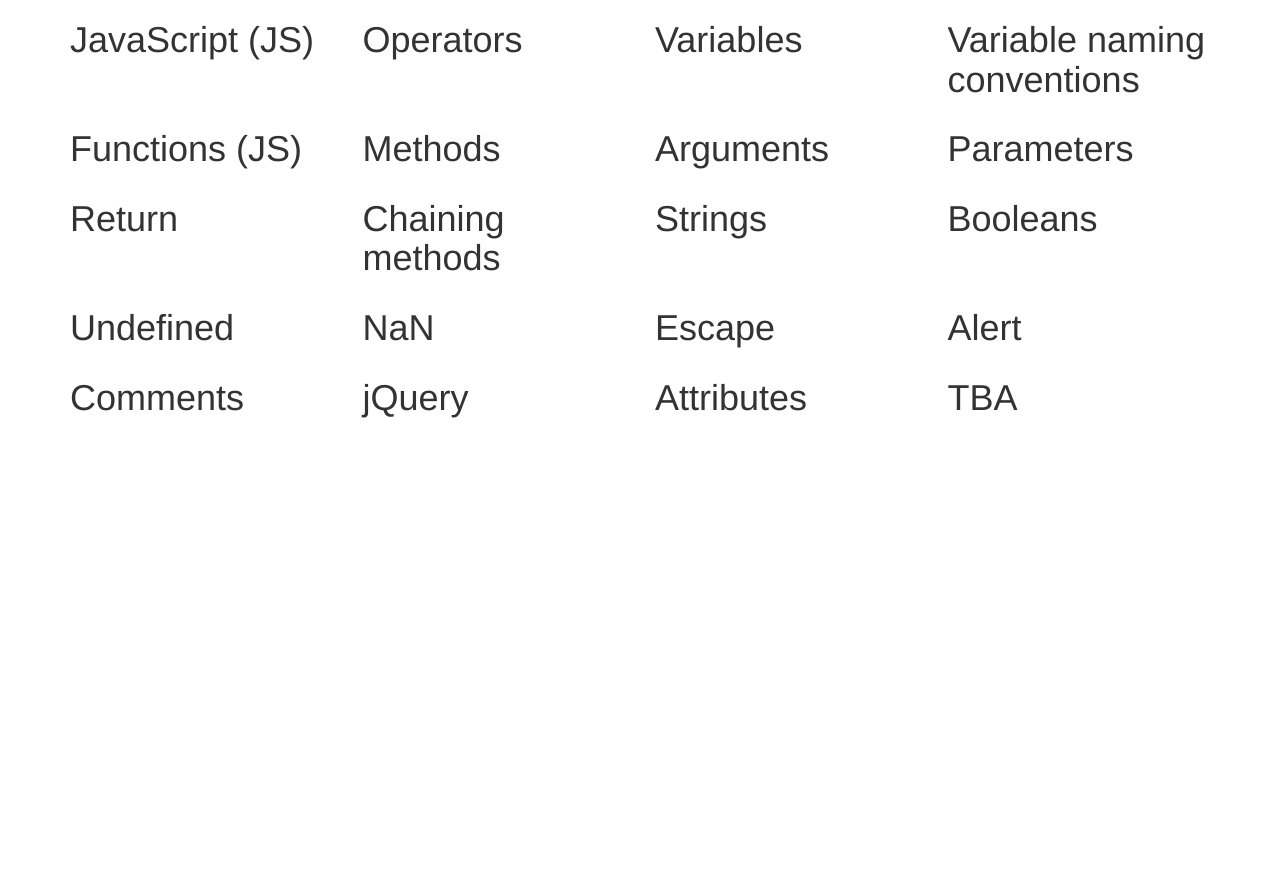
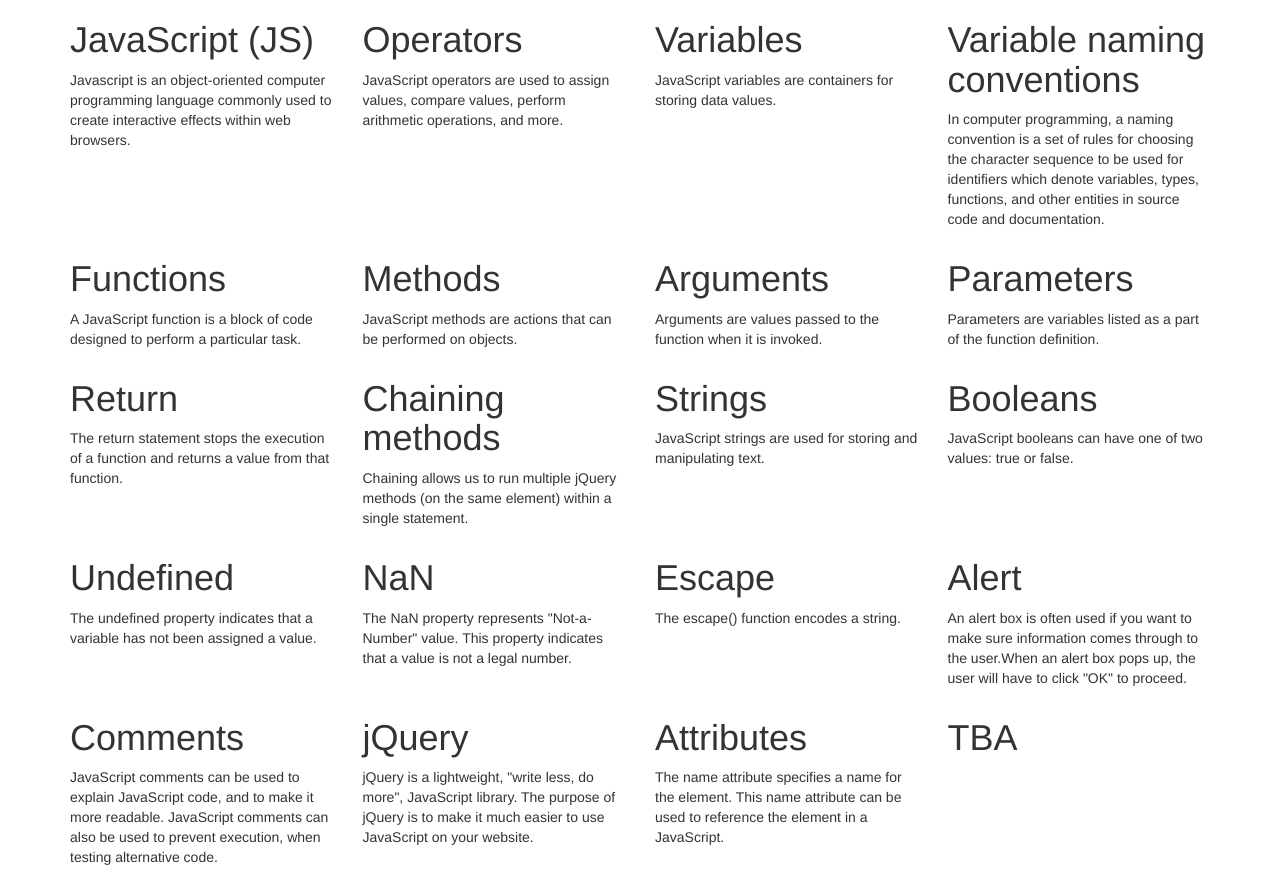
Before and after one commit to craigwann/flashcards, a plain HTML site: page index.html in a window 1280 px wide. Before the commit the page ends 800 px from the top, so only its background shows below. Drawn offline with Linux system fonts and the light colour scheme.

Commit message:
add terminology definitions to each coloumn

```diff
--- a/index.html
+++ b/index.html
@@ -13,68 +13,87 @@
         <div class="row">
           <div class="col-md-3">
             <h1>JavaScript (JS)</h1>
+            <p class="definition">Javascript is an object-oriented computer programming language commonly used to create interactive effects within web browsers.</p>
           </div>
           <div class="col-md-3">
             <h1>Operators</h1>
+            <p class="definition">JavaScript operators are used to assign values, compare values, perform arithmetic operations, and more.</p>
           </div>
           <div class="col-md-3">
             <h1>Variables</h1>
+            <p>JavaScript variables are containers for storing data values.</p>
           </div>
           <div class="col-md-3">
             <h1>Variable naming conventions</h1>
+            <p class="definition">In computer programming, a naming convention is a set of rules for choosing the character sequence to be used for identifiers which denote variables, types, functions, and other entities in source code and documentation.</p>
           </div>
         </div>
         <div class="row">
           <div class="col-md-3">
-            <h1>Functions (JS)</h1>
+            <h1>Functions</h1>
+            <p class="definition">A JavaScript function is a block of code designed to perform a particular task.</p>
           </div>
           <div class="col-md-3">
             <h1>Methods</h1>
+            <p class="definition">JavaScript methods are actions that can be performed on objects.</p>
           </div>
           <div class="col-md-3">
             <h1>Arguments</h1>
+            <p class="definition">Arguments are values passed to the function when it is invoked.</p>
           </div>
           <div class="col-md-3">
             <h1>Parameters</h1>
+            <p class="definition">Parameters are variables listed as a part of the function definition.</p>
           </div>
         </div>
         <div class="row">
           <div class="col-md-3">
             <h1>Return</h1>
+            <p class="definition">The return statement stops the execution of a function and returns a value from that function.</p>
           </div>
           <div class="col-md-3">
             <h1>Chaining methods</h1>
+            <p class="definition">Chaining allows us to run multiple jQuery methods (on the same element) within a single statement.</p>
           </div>
           <div class="col-md-3">
             <h1>Strings</h1>
+            <p class="definition">JavaScript strings are used for storing and manipulating text.</p>
           </div>
           <div class="col-md-3">
             <h1>Booleans</h1>
+            <p class="definition">JavaScript booleans can have one of two values: true or false.</p>
           </div>
         </div>
         <div class="row">
           <div class="col-md-3">
             <h1>Undefined</h1>
+            <p class="definition">The undefined property indicates that a variable has not been assigned a value.</p>
           </div>
           <div class="col-md-3">
             <h1>NaN</h1>
+            <p class="definition">The NaN property represents "Not-a-Number" value. This property indicates that a value is not a legal number.</p>
           </div>
           <div class="col-md-3">
             <h1>Escape</h1>
+            <p class="definition">The escape() function encodes a string.</p>
           </div>
           <div class="col-md-3">
             <h1>Alert</h1>
+            <p class="definition">An alert box is often used if you want to make sure information comes through to the user.When an alert box pops up, the user will have to click "OK" to proceed.</p>
           </div>
         </div>
         <div class="row">
           <div class="col-md-3">
             <h1>Comments</h1>
+            <p class="definition">JavaScript comments can be used to explain JavaScript code, and to make it more readable. JavaScript comments can also be used to prevent execution, when testing alternative code.</p>
           </div>
           <div class="col-md-3">
             <h1>jQuery</h1>
+            <p class="definition">jQuery is a lightweight, "write less, do more", JavaScript library. The purpose of jQuery is to make it much easier to use JavaScript on your website.</p>
           </div>
           <div class="col-md-3">
             <h1>Attributes</h1>
+            <p class="definition">The name attribute specifies a name for the element. This name attribute can be used to reference the element in a JavaScript.</p>
           </div>
           <div class="col-md-3">
             <h1>TBA</h1>
```
